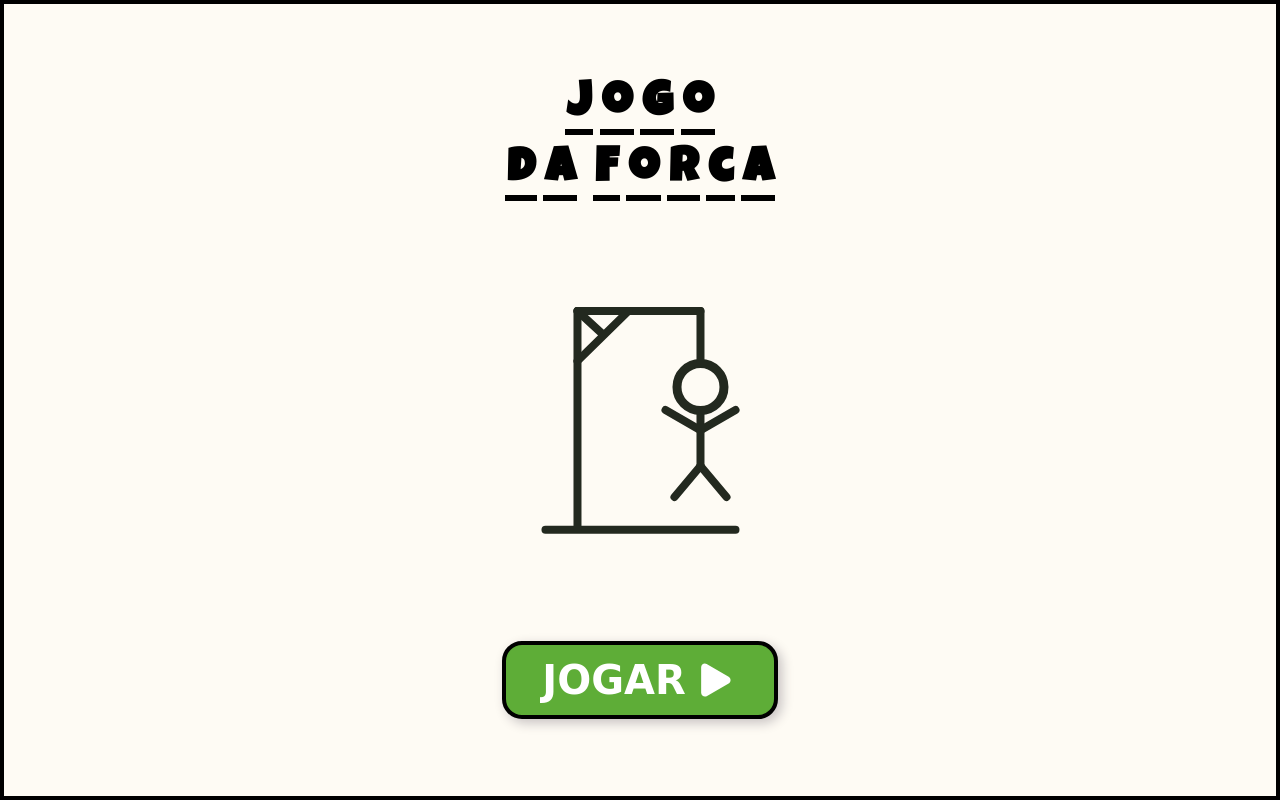
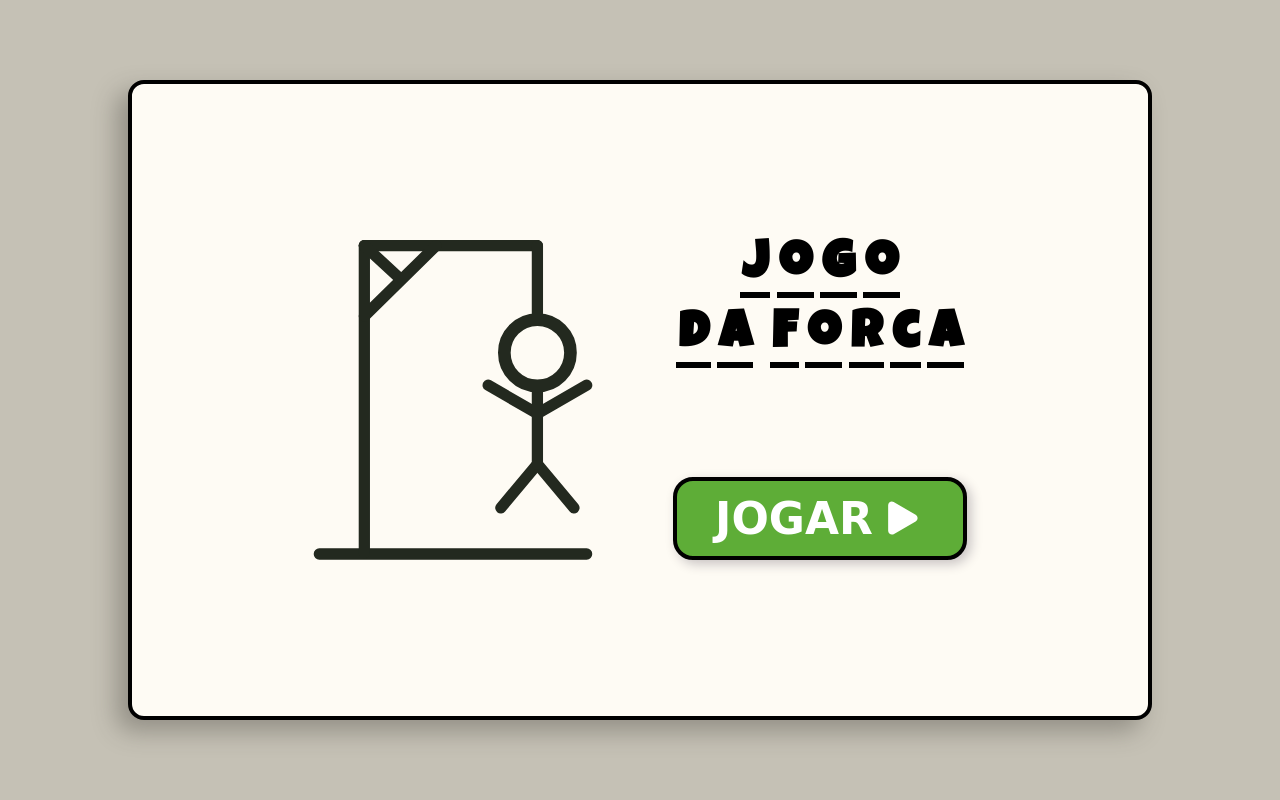
Before and after one commit to rachelpizane/jogo-da-forca, a plain HTML site: page index.html in a window 1280 px wide. Drawn offline with Linux system fonts and the light colour scheme; a web font is replaced by a local one.

Commit message:
feat: criei versão desktop para a seção home page

```diff
--- a/index.html
+++ b/index.html
@@ -13,17 +13,17 @@
   <main>
     <!-- Página inicial -->
     <section id="home-page" class="home-page">
+      <div class="home-page__card">
         <h1 id="main-title" class="home-page__main-title">
           <span>Jogo</span>
           <span>da Forca</span>
         </h1>
-
-      <img src="img/hangman-game.svg" alt="hangman">
-
+        <img class="home-page__hangman-game" src="img/hangman-game.svg" alt="hangman">
         <button id="start-btn" class="home-page__start-button">
           Jogar
           <img class="home-page__play-icon" src="img/play-icon.svg" alt="play icon">
         </button>
+      </div>
     </section>
 
     <!-- Página do jogo -->
--- a/style.css
+++ b/style.css
@@ -33,12 +33,12 @@ main {
   justify-items: center;
 }
 
-.home-page, .game-page, .game-message__card {
+.game-page, .game-message__card { /*Para versão desktop,, tirei .home-page, */
   border: .3rem solid var(--color-dark);
   background-color: var(--main-bg-color);
 }
 
-.home-page, .game-page, .game-message {
+.game-page, .game-message { /*Para versão desktop, tirei .home-page, */
   padding: 1.5rem 1.25rem;
   position: absolute;
   display: grid;
@@ -47,6 +47,27 @@ main {
   right: 0;
   height: 100dvh;
   max-width: 100dvw;
+}
+
+/* Em construção */
+.home-page {
+  position: absolute;
+  display: grid;
+  top: 0;
+  left: 0;
+  right: 0;
+  height: 100dvh;
+  max-width: 100dvw;
+}
+
+/* Em construção */
+.home-page__card {
+  padding: 1.5rem 1.25rem;
+  display: grid;
+  min-height: 100dvh;
+  min-width: 100dvw;
+  border: .3rem solid var(--color-dark);
+  background-color: var(--main-bg-color);
 }
 
 .home-page__start-button, .game-page__restart-button , .game-message__restart-button {
@@ -68,13 +89,27 @@ main {
 }
 
 /*  Estilos Home Page */
-.home-page {
+/*Estilo antigo, antes de criar a versão desktop, vou deixar aqui por enquanto*/
+/* .home-page {
   z-index: 3;
   transition: transform .4s;
   justify-content: center;
   justify-items: center;
   align-items: center;
-  /* transform: translateY(-100%); */
+  /* transform: translateY(-100%);
+} */
+
+/* Em construção */
+.home-page {
+  background-color: #c5c1b5;
+  z-index: 3;
+  transition: transform .4s;
+}
+
+/* Em construção */
+.home-page__card {
+  justify-content: center;
+  place-items: center;
 }
 
 .home-page.page--hidden {
@@ -97,6 +132,10 @@ main {
   margin: 0 .2rem;
   display: inline-flex;
   line-height: 1;
+}
+
+.home-page__hangman-game {
+  width: 180px;
 }
 
 .home-page__start-button {
@@ -457,3 +496,36 @@ main {
 .game-message__play-icon{
   width: 1.5rem;
 }
+
+@media (min-width: 500px) {
+  .home-page {
+    place-content: center;
+  }
+
+  .home-page__card{
+    display: grid;
+    grid-template-columns: auto auto;
+    place-content: center;
+    align-items: start;
+    gap: 5rem;
+    min-width: 80dvw;
+    min-height: 80dvh;
+    border-radius: 1rem;
+    box-shadow: -.7rem .7rem 1.5rem hsla(43, 6%, 23%, 0.363);
+  }
+
+  .home-page__main-title {
+    font-size: 3.25rem;
+  }
+
+  .home-page__hangman-game {
+    grid-area: 1 / 1 / 3 / 2;
+    align-self: center;
+    min-width: 280px;
+  }
+
+  .home-page__start-button {
+    align-self: self-end;
+    font-size: 2.75rem;
+  }
+}
```
Lines whose indentation alone changed are shown as unchanged.
